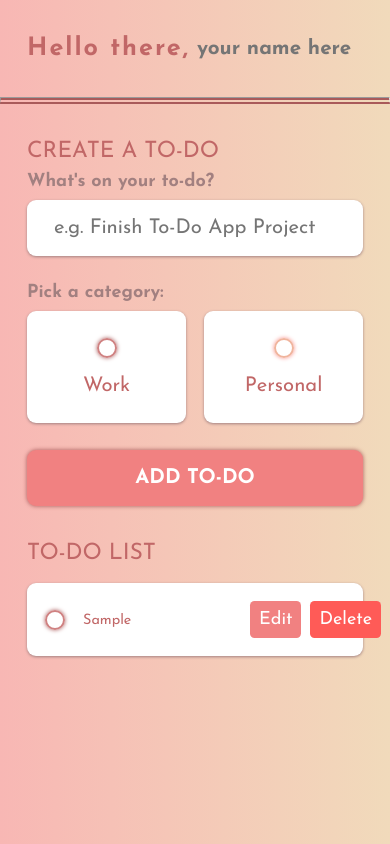
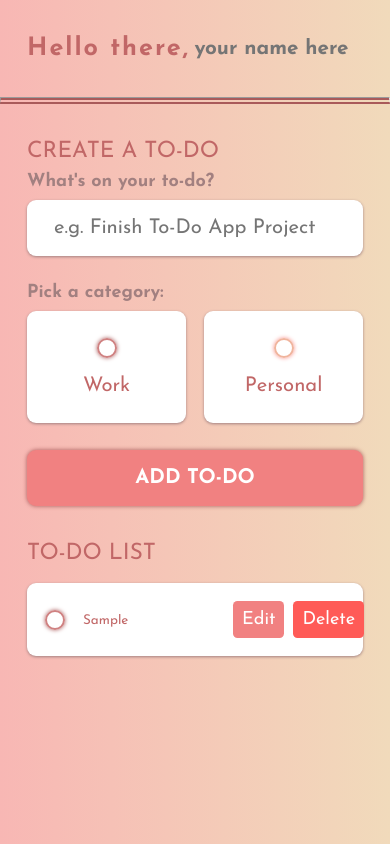
Before and after one commit to melissalau17/todo-app, a plain HTML site: page index.html in a window 390 px wide. Both pictures are taken after typing "Sample" into the empty fields and a click on the input "Add to-do". Drawn offline with Linux system fonts and the light colour scheme.

Commit message:
Update styles.css

```diff
--- a/styles.css
+++ b/styles.css
@@ -253,10 +253,10 @@ input:checked ~ .bubble::after {
 
 .greeting .title input {
 	font-size: 1.15rem;
-	margin-left: 0.4rem;
+	margin-left: 0.25rem;
 }
 
 .todo-item .todo-content input {
-	font-size: 0.8rem;
+	font-size: 0.75rem;
 }
 }
```
